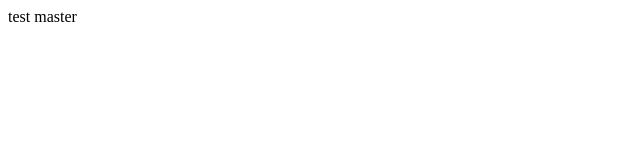
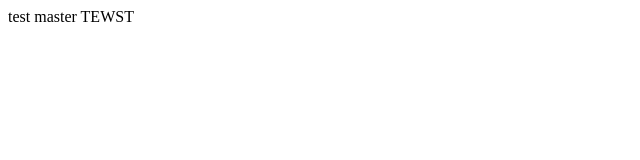
Before and after one commit to mazirous/dev-workflow, a plain HTML site: page index.html in a window 1280 px wide. Shown: the full height of the page, 0-640 px from the left. Drawn offline with Linux system fonts and the light colour scheme.

Commit message:
no message

```diff
--- a/index.html
+++ b/index.html
@@ -4,6 +4,6 @@
     <title></title>
 </head>
 <body>
-    test master
+    test master TEWST
 </body>
 </html>
```
